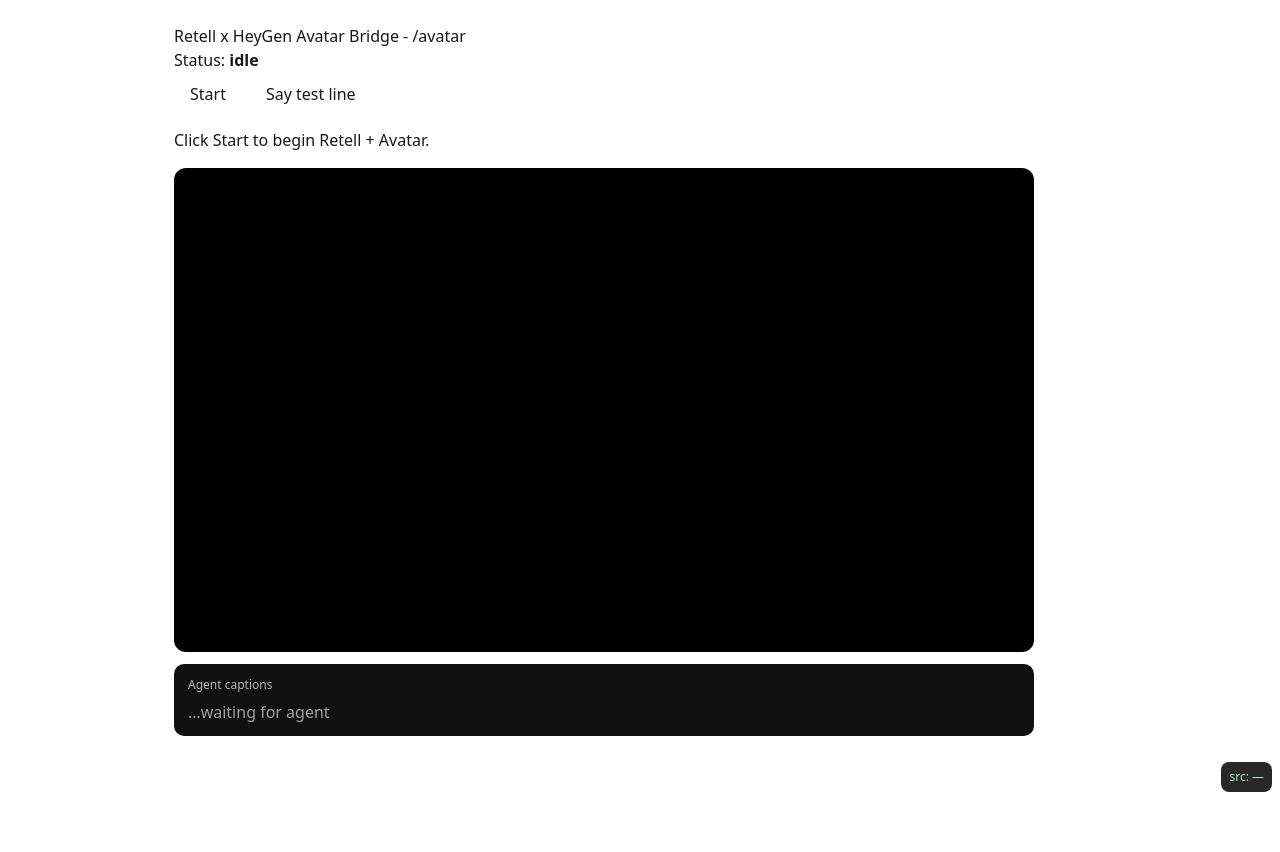
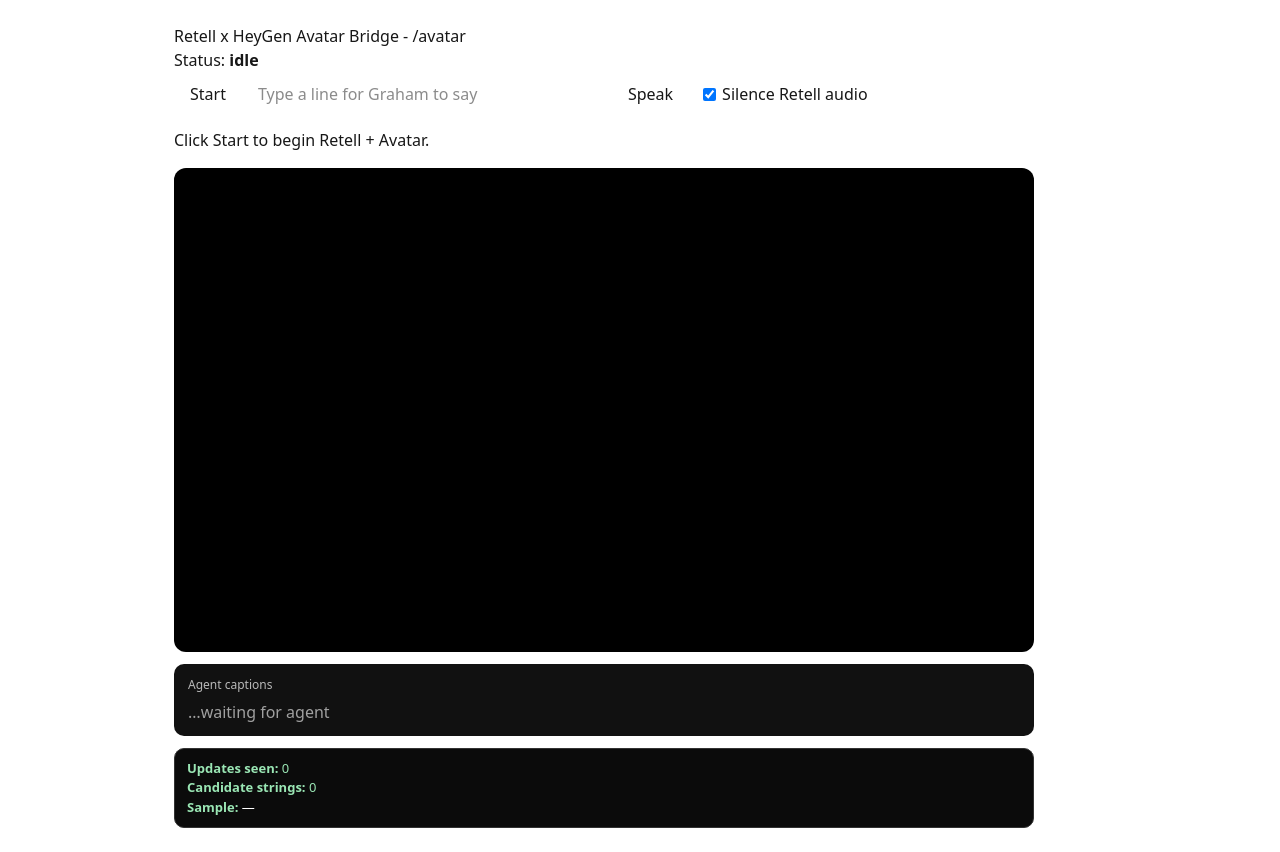
Before and after one commit to pharrisenterprises/avatar-rtl-widget-2, a Next.js app: page /avatar in a window 1280 px wide. Before the commit the page ends 800 px from the top, so only its background shows below. Built offline with nearby package versions, Linux system fonts and the light colour scheme.

Commit message:
Update page.tsx

```diff
--- a/app/avatar/page.tsx
+++ b/app/avatar/page.tsx
@@ -16,64 +16,45 @@
   const [msg, setMsg] = useState('Click Start to begin Retell + Avatar.');
   const [avatar, setAvatar] = useState<StreamingAvatar | null>(null);
   const [captions, setCaptions] = useState<string[]>([]);
-  const [debug, setDebug] = useState<string>('—');
 
-  // Rolling agent full text for the current turn + how much we’ve already spoken
+  // Debug telemetry
+  const [silenceRetell, setSilenceRetell] = useState<boolean>(true);
+  const [updatesSeen, setUpdatesSeen] = useState<number>(0);
+  const [candidatesCount, setCandidatesCount] = useState<number>(0);
+  const [sampleText, setSampleText] = useState<string>('—');
+
+  // Rolling agent text this turn + how much we’ve already spoken
   const agentFullRef = useRef<string>('');
   const spokenIdxRef = useRef<number>(0);
   const idleTimerRef = useRef<number | null>(null);
 
-  // Queue to avoid overlapping speaks
+  // Speak queue (no overlap)
   const speakQueueRef = useRef<string[]>([]);
   const speakingRef = useRef<boolean>(false);
 
-  // ===== HARD SILENCE for anything that isn’t our HeyGen <video> =====
+  // ========== Helpers: mute non-avatar media (safe version) ==========
   useEffect(() => {
-    // mark our video so we allow it to play with audio
-    if (videoRef.current) {
-      (videoRef.current as any).dataset.allowPlay = '1';
-    }
-
-    const origPlay = (HTMLMediaElement.prototype as any).play;
-    const patchedPlay = function (this: HTMLMediaElement, ...args: any[]) {
-      const allow = (this as any)?.dataset?.allowPlay === '1';
-      if (!allow) {
-        try { this.muted = true; this.volume = 0; } catch {}
-      }
-      try {
-        const p = origPlay.apply(this, args);
-        if (p && typeof (p as any).catch === 'function') return (p as any).catch(() => undefined);
-        return p;
-      } catch {
-        return Promise.resolve();
-      }
-    };
-    (HTMLMediaElement.prototype as any).play = patchedPlay;
-
-    const smash = () => {
+    const tick = () => {
+      if (!silenceRetell) return;
       const ours = videoRef.current;
       document.querySelectorAll('audio, video').forEach((el) => {
         const m = el as HTMLMediaElement;
-        const allow = (m as any)?.dataset?.allowPlay === '1';
-        if (!allow || (ours && m !== ours)) {
-          try { m.muted = true; m.volume = 0; m.pause?.(); } catch {}
+        if (ours && m === ours) {
+          // keep HeyGen audible
+          m.muted = false;
+          m.volume = 1;
+          return;
         }
+        try { m.muted = true; m.volume = 0; } catch {}
       });
     };
-    const mo = new MutationObserver(smash);
-    mo.observe(document.documentElement, { childList: true, subtree: true });
-    const interval = window.setInterval(smash, 500);
+    const interval = window.setInterval(tick, 400);
+    return () => window.clearInterval(interval);
+  }, [silenceRetell]);
 
-    return () => {
-      (HTMLMediaElement.prototype as any).play = origPlay;
-      mo.disconnect();
-      window.clearInterval(interval);
-    };
-  }, []);
-
-  // ===== HeyGen speak helpers =====
+  // ========== HeyGen speak helpers ==========
   async function safeSpeak(a: StreamingAvatar, text: string) {
-    const t = text.trim();
+    const t = (text || '').trim();
     if (!t) return;
     try {
       await a.speak({ text: t, task_type: TaskType.REPEAT } as any);
@@ -99,54 +80,51 @@
   }
 
   function enqueueToSpeak(text: string) {
-    const t = text.trim();
+    const t = (text || '').trim();
     if (!t) return;
     speakQueueRef.current.push(t);
     if (avatar) void drainSpeakQueue(avatar);
   }
 
-  // ===== Retell text extraction (deep + robust) =====
+  // ========== Retell text extraction (robust but simple) ==========
   function isUserRole(o: any): boolean {
     const role = (o?.role || o?.speaker || o?.source || o?.who || '').toString().toLowerCase();
     return role.includes('user');
   }
 
-  // Recursively collect candidate strings from keys we care about
-  function deepCollectAgentStrings(o: any, seen: Set<any>, acc: string[] = []): string[] {
-    if (!o || typeof o !== 'object' || seen.has(o)) return acc;
-    seen.add(o);
+  function collectCandidates(u: any): string[] {
+    const out: string[] = [];
 
-    // If object marks user role, skip
-    if (isUserRole(o)) return acc;
-
-    // Scan own props
-    for (const [k, v] of Object.entries(o)) {
-      if (typeof v === 'string' && /text|transcript|content|message/i.test(k)) {
-        const s = v.trim();
-        if (s) acc.push(s);
-      }
-      if (Array.isArray(v) && /transcript/i.test(k)) {
-        for (const item of v) {
-          if (item && typeof item === 'object' && !isUserRole(item)) {
-            const x = (item as any).text || (item as any).transcript || (item as any).content || (item as any).message || '';
-            const s = String(x).trim();
-            if (s) acc.push(s);
-          }
-        }
-      }
-      if (v && typeof v === 'object') {
-        deepCollectAgentStrings(v, seen, acc);
+    // 1) Rolling transcript array
+    if (Array.isArray(u?.transcript)) {
+      const arr = u.transcript as any[];
+      for (const item of arr) {
+        if (!item || typeof item !== 'object') continue;
+        if (isUserRole(item)) continue;
+        const s = item.text ?? item.transcript ?? item.content ?? item.message;
+        if (typeof s === 'string' && s.trim()) out.push(s.trim());
       }
     }
-    return acc;
+
+    // 2) Common agent carriers
+    const s2 =
+      u?.agent_response?.content ??
+      u?.agent_message?.text ??
+      u?.agent_message?.content ??
+      (u?.message && (u.message.role === 'assistant' || u.message.role === 'agent') ? (u.message.text ?? u.message.content ?? u.message.transcript ?? u.message.message) : undefined) ??
+      u?.text ?? u?.content ?? u?.transcript ?? u?.message;
+
+    if (typeof s2 === 'string' && s2.trim()) out.push(s2.trim());
+
+    return out;
   }
 
-  function normalizeAgentFull(candidates: string[]): string {
-    if (candidates.length === 0) return '';
+  function normalizeFull(candidates: string[]): string {
+    if (!candidates.length) return '';
+    // Take the longest; fallback to joined
     const longest = candidates.reduce((a, b) => (a.length >= b.length ? a : b), '');
     const joined = candidates.join(' ');
-    const full = (longest.length > joined.length ? longest : joined).replace(/\s+/g, ' ').trim();
-    return full;
+    return (longest.length > joined.length ? longest : joined).replace(/\s+/g, ' ').trim();
   }
 
   function splitCompletedSince(lastIdx: number, full: string) {
@@ -167,7 +145,6 @@
     const full = agentFullRef.current;
     const last = spokenIdxRef.current;
     if (full.length <= last) return;
-
     const { completed, consumed } = splitCompletedSince(last, full);
     if (completed.length) {
       spokenIdxRef.current = last + consumed;
@@ -183,23 +160,24 @@
   }
 
   function handleRetellUpdate(u: any) {
-    const candidates = deepCollectAgentStrings(u, new Set());
-    setDebug(candidates.length ? `found ${candidates.length}` : 'no-agent-text');
+    setUpdatesSeen((n) => n + 1);
 
-    const full = normalizeAgentFull(candidates);
+    const candidates = collectCandidates(u);
+    setCandidatesCount(candidates.length);
+    setSampleText(candidates[0]?.slice(0, 140) || '—');
+
+    const full = normalizeFull(candidates);
     if (!full) return;
 
     agentFullRef.current = full;
 
-    // debounce: if agent pauses, flush remaining
     if (idleTimerRef.current) window.clearTimeout(idleTimerRef.current);
     idleTimerRef.current = window.setTimeout(() => tryFlushTail(true), 1200);
 
-    // speak newly completed sentences now
     tryFlushTail(false);
   }
 
-  // ===== Start flow =====
+  // ========== Start flow ==========
   async function start() {
     try {
       setStatus('starting');
@@ -215,6 +193,7 @@
       console.log('[Retell] call started');
 
       retell.on?.('update', (u: any) => {
+        // console.log('[Retell] update', u);
         try { handleRetellUpdate(u); } catch (e) { console.error('parse update failed', e); }
       });
       retell.on?.('agent_stop_talking', () => tryFlushTail(true));
@@ -230,8 +209,7 @@
         const stream: MediaStream = evt.detail;
         if (videoRef.current) {
           videoRef.current.srcObject = stream;
-          (videoRef.current as any).dataset.allowPlay = '1';
-          videoRef.current.muted = false;
+          videoRef.current.muted = false;  // we want HeyGen audio
           videoRef.current.volume = 1;
           videoRef.current.play().catch(() => {});
         }
@@ -255,11 +233,15 @@
     }
   }
 
-  // manual sanity button
-  async function sayTest() {
+  // Manual sanity: speak arbitrary text via HeyGen
+  async function speakManual(e: React.FormEvent<HTMLFormElement>) {
+    e.preventDefault();
     if (!avatar) return;
-    enqueueToSpeak('Manual test line. You should hear me and see my mouth move.');
+    const fd = new FormData(e.currentTarget);
+    const t = String(fd.get('say') || '');
+    enqueueToSpeak(t);
     await drainSpeakQueue(avatar);
+    (e.currentTarget.querySelector('input[name="say"]') as HTMLInputElement).value = '';
   }
 
   return (
@@ -267,19 +249,18 @@
       <h1>Retell x HeyGen Avatar Bridge - /avatar</h1>
       <p>Status: <strong>{status}</strong></p>
 
-      <div style={{ display: 'flex', gap: 8, flexWrap: 'wrap' }}>
-        <button
-          onClick={start}
-          style={{ padding: '10px 16px', borderRadius: 8, cursor: 'pointer' }}
-        >
+      <div style={{ display: 'flex', gap: 8, flexWrap: 'wrap', alignItems: 'center' }}>
+        <button onClick={start} style={{ padding: '10px 16px', borderRadius: 8, cursor: 'pointer' }}>
           Start
         </button>
-        <button
-          onClick={sayTest}
-          style={{ padding: '10px 16px', borderRadius: 8, cursor: 'pointer' }}
-        >
-          Say test line
-        </button>
+        <form onSubmit={speakManual} style={{ display: 'flex', gap: 6 }}>
+          <input name="say" placeholder="Type a line for Graham to say" style={{ padding: 8, borderRadius: 6, width: 360 }} />
+          <button type="submit" style={{ padding: '8px 12px', borderRadius: 8, cursor: 'pointer' }}>Speak</button>
+        </form>
+        <label style={{ display: 'flex', gap: 6, alignItems: 'center', marginLeft: 10 }}>
+          <input type="checkbox" checked={silenceRetell} onChange={(e) => setSilenceRetell(e.target.checked)} />
+          Silence Retell audio
+        </label>
       </div>
 
       <p style={{ marginTop: 12 }}>{msg}</p>
@@ -288,54 +269,38 @@
         ref={videoRef}
         autoPlay
         playsInline
-        style={{
-          width: '100%',
-          maxWidth: 860,
-          aspectRatio: '16/9',
-          background: '#000',
-          borderRadius: 12,
-          marginTop: 16,
-        }}
+        style={{ width: '100%', maxWidth: 860, aspectRatio: '16/9', background: '#000', borderRadius: 12, marginTop: 16 }}
       />
 
       {/* Captions: exactly what we send to HeyGen */}
       <div
         style={{
-          marginTop: 12,
-          padding: '12px 14px',
-          borderRadius: 10,
-          background: '#111',
-          color: '#fff',
-          lineHeight: 1.5,
-          fontSize: 16,
-          maxWidth: 860,
+          marginTop: 12, padding: '12px 14px', borderRadius: 10,
+          background: '#111', color: '#fff', lineHeight: 1.5, fontSize: 16, maxWidth: 860
         }}
       >
         <div style={{ opacity: 0.7, fontSize: 12, marginBottom: 6 }}>Agent captions</div>
         {captions.length === 0 ? (
           <div style={{ opacity: 0.6 }}>…waiting for agent</div>
         ) : (
-          captions.map((c, i) => (
-            <div key={i} style={{ margin: '4px 0' }}>• {c}</div>
-          ))
+          captions.map((c, i) => (<div key={i} style={{ margin: '4px 0' }}>• {c}</div>))
         )}
       </div>
 
-      {/* tiny debug indicator */}
-      <div
-        style={{
-          position: 'fixed',
-          right: 8,
-          bottom: 8,
-          background: '#111',
-          color: '#9ae6b4',
-          padding: '6px 8px',
-          borderRadius: 8,
-          fontSize: 12,
-          opacity: 0.9,
-        }}
-      >
-        src: {debug}
+      {/* Debug panel */}
+      <div style={{
+        marginTop: 12,
+        padding: '10px 12px',
+        border: '1px solid #333',
+        borderRadius: 10,
+        background: '#0b0b0b',
+        color: '#9ae6b4',
+        maxWidth: 860,
+        fontSize: 13
+      }}>
+        <div><b>Updates seen:</b> {updatesSeen}</div>
+        <div><b>Candidate strings:</b> {candidatesCount}</div>
+        <div><b>Sample:</b> <span style={{ color: '#fff' }}>{sampleText}</span></div>
       </div>
     </main>
   );
```
